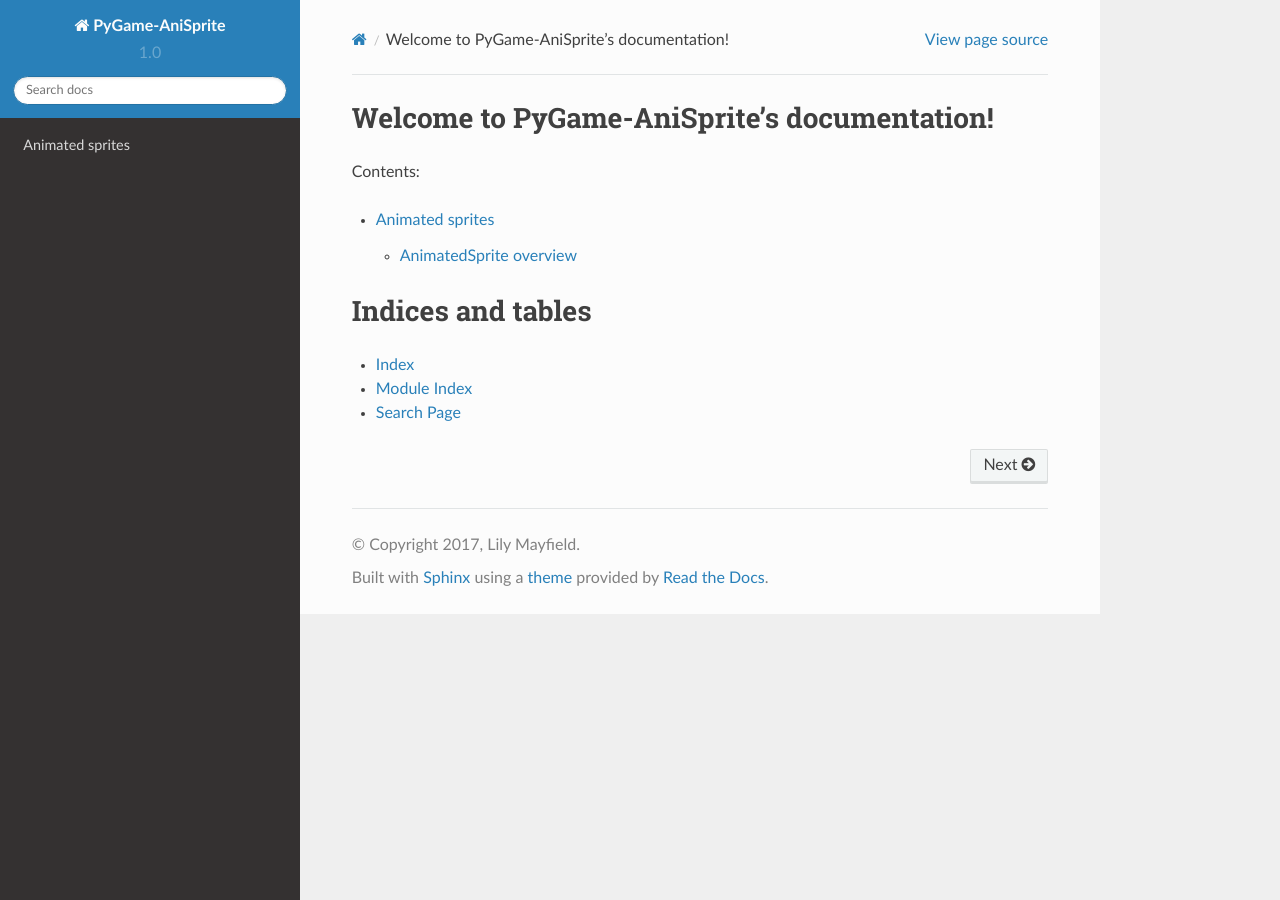
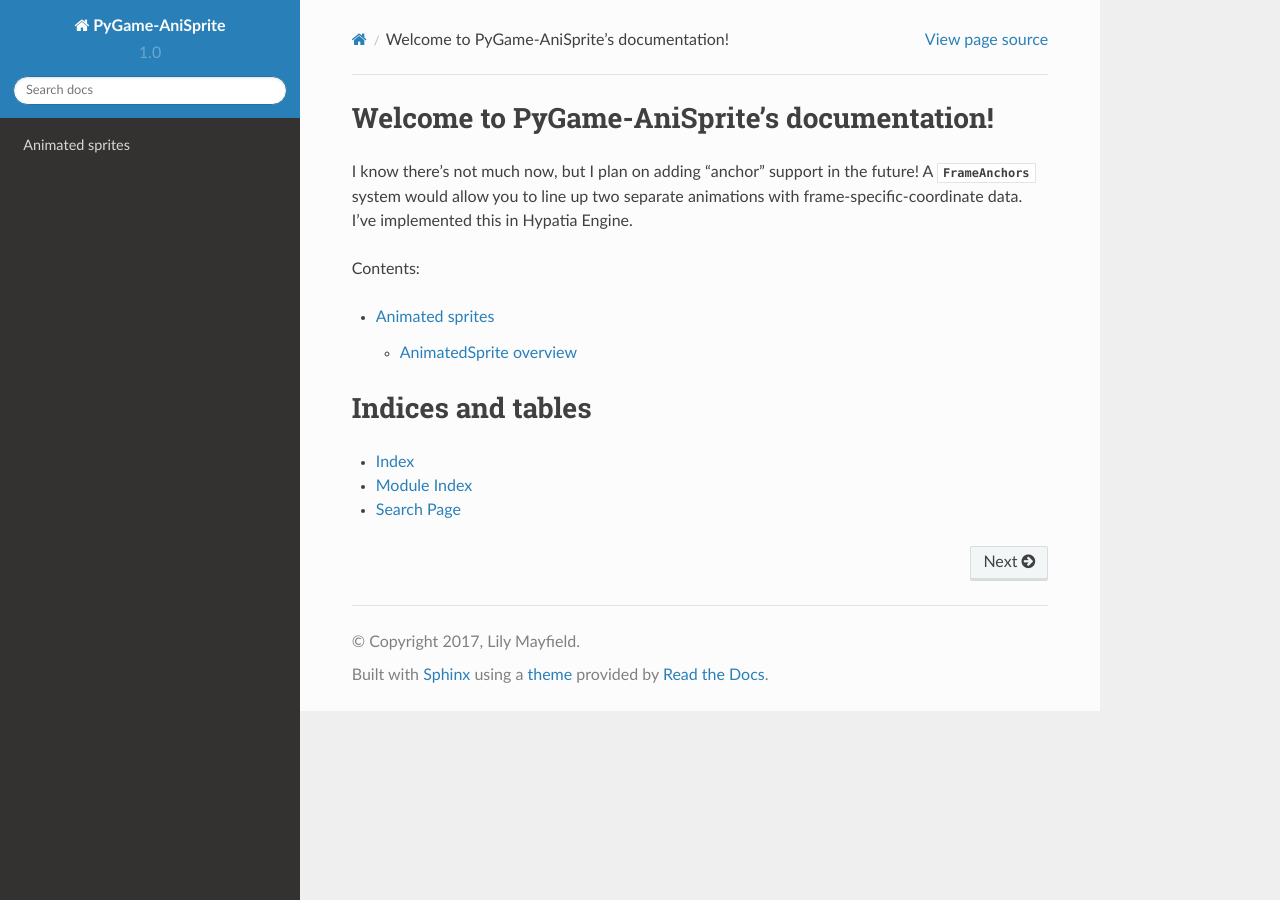
Before and after one commit to kawa-kokosowa/pygame-anisprite, a Sphinx documentation site: the page built from docs/index.rst, in a window 1280 px wide. Built offline with Sphinx 7.4.7 and the Read the Docs theme 2.0.0, drawn with Linux system fonts in a browser that asks for light colours.

Commit message:
way better docs

```diff
--- a/docs/index.rst
+++ b/docs/index.rst
@@ -1,5 +1,10 @@
 Welcome to PyGame-AniSprite's documentation!
 ==================================
+
+I know there's not much now, but I plan on adding "anchor" support in the
+future! A :class:`FrameAnchors` system would allow you to line up two separate
+animations with frame-specific-coordinate data. I've implemented this in
+Hypatia Engine.
 
 Contents:
 
```
Also changed, not shown: docs/anisprite.rst (+3 -4 lines).
